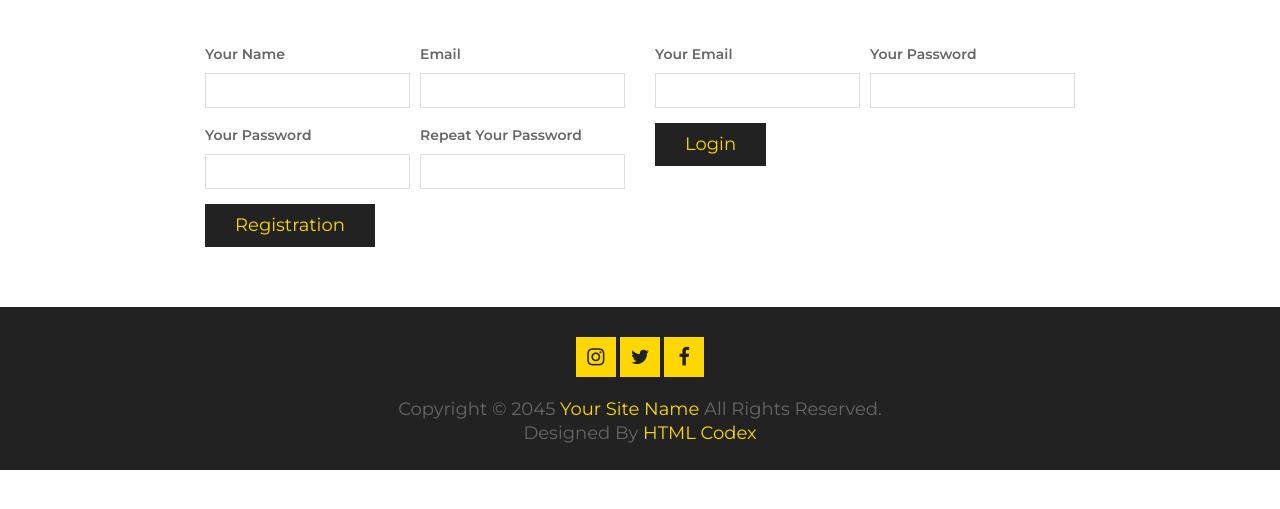
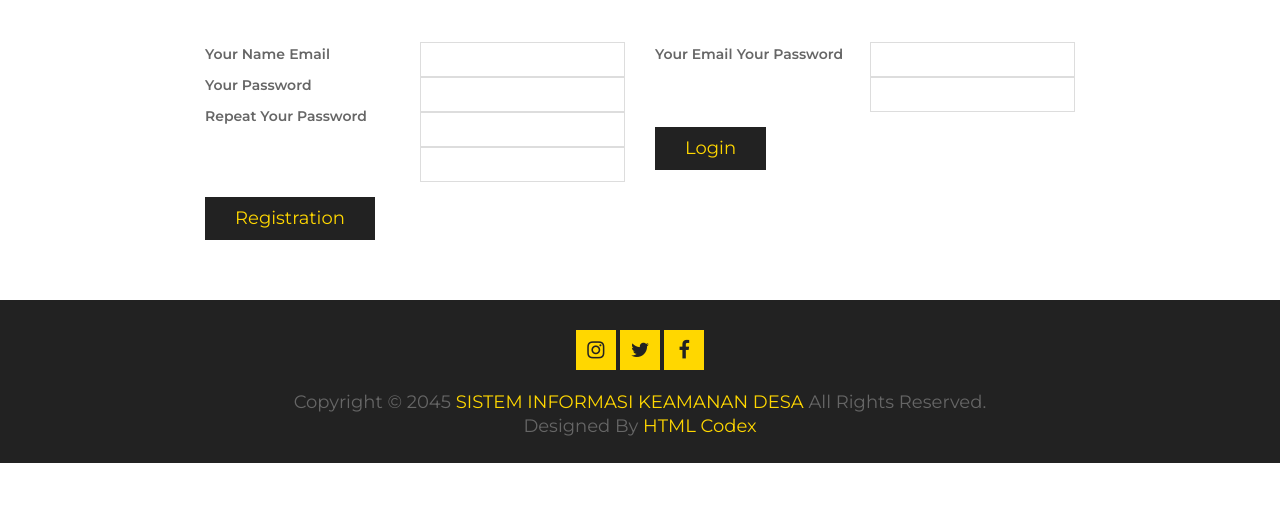
Before and after one commit to RandyDika/pem-web, a plain HTML site: page royal-hotel/royal-hotel/login.html in a window 1280 px wide. Shown: the part 227-736 px from the top of the page. Drawn offline with Linux system fonts and the light colour scheme.

Commit message:
Update login.html

```diff
--- a/royal-hotel/royal-hotel/login.html
+++ b/royal-hotel/royal-hotel/login.html
@@ -62,20 +62,14 @@
                                 <div class="form-row">
                                     <div class="control-group col-sm-6">
                                         <label>Your Name</label>
-                                        <input type="text" class="form-control" required="required" />
+                                        <label>Email</label>
+                                        <label>Your Password</label>
+                                        <label>Repeat Your Password</label>
                                     </div>
                                     <div class="control-group col-sm-6">
-                                        <label>Email</label>
+                                        <input type="text" class="form-control" required="required" />
                                         <input type="email" class="form-control" required="required" />
-                                    </div>
-                                </div>
-                                <div class="form-row">
-                                    <div class="control-group col-sm-6">
-                                        <label>Your Password</label>
                                         <input type="password" class="form-control" required="required" />
-                                    </div>
-                                    <div class="control-group col-sm-6">
-                                        <label>Repeat Your Password</label>
                                         <input type="password" class="form-control" required="required" />
                                     </div>
                                 </div>
@@ -90,10 +84,10 @@
                                 <div class="form-row">
                                     <div class="control-group col-sm-6">
                                         <label>Your Email</label>
-                                        <input type="email" class="form-control" required="required" />
+                                        <label>Your Password</label>
                                     </div>
                                     <div class="control-group col-sm-6">
-                                        <label>Your Password</label>
+                                        <input type="email" class="form-control" required="required" />
                                         <input type="password" class="form-control" required="required" />
                                     </div>
                                 </div>
@@ -104,6 +98,7 @@
                 </div>
             </div>
         </div>
+
         <!-- Login Section End -->
 
         <!-- Footer Section Start -->
@@ -118,7 +113,7 @@
                         </div>
                     </div>
                     <div class="col-12">
-                        <p>Copyright &#169; 2045 <a href="">Your Site Name</a> All Rights Reserved.</p>
+                        <p>Copyright &#169; 2045 <a href="">SISTEM INFORMASI KEAMANAN DESA</a> All Rights Reserved.</p>
 
 						<!--/*** This template is free as long as you keep the footer author’s credit link/attribution link/backlink. If you'd like to use the template without the footer author’s credit link/attribution link/backlink, you can purchase the Credit Removal License from "https://htmlcodex.com/credit-removal". Thank you for your support. ***/-->
 						<p>Designed By <a href="https://htmlcodex.com">HTML Codex</a></p>
```
